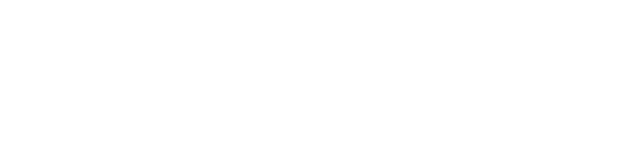
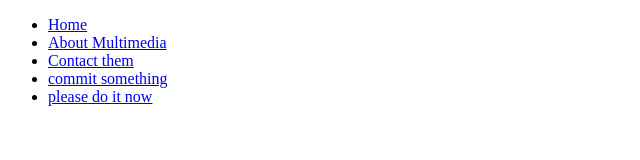
Before and after one commit to SpacemanSpiffDK/mde-s21-repo-test, a plain HTML site: page index.html in a window 1280 px wide. Shown: the whole page, without its empty margins (0-640 px from the left). Drawn offline with Linux system fonts and the light colour scheme.

Commit message:
Navigation

```diff
--- a/index.html
+++ b/index.html
@@ -8,7 +8,15 @@
 </head>
 <body>
     <header>
-
+        <nav>
+            <ul>
+                <li><a href="#">Home</a></li>
+                <li><a href="#">About Multimedia</a></li>
+                <li><a href="#">Contact them</a></li>
+                <li><a href="#">commit something</a></li>
+                <li><a href="#">please do it now</a></li>
+            </ul>
+        </nav>
     </header>
     <main>
 
```
